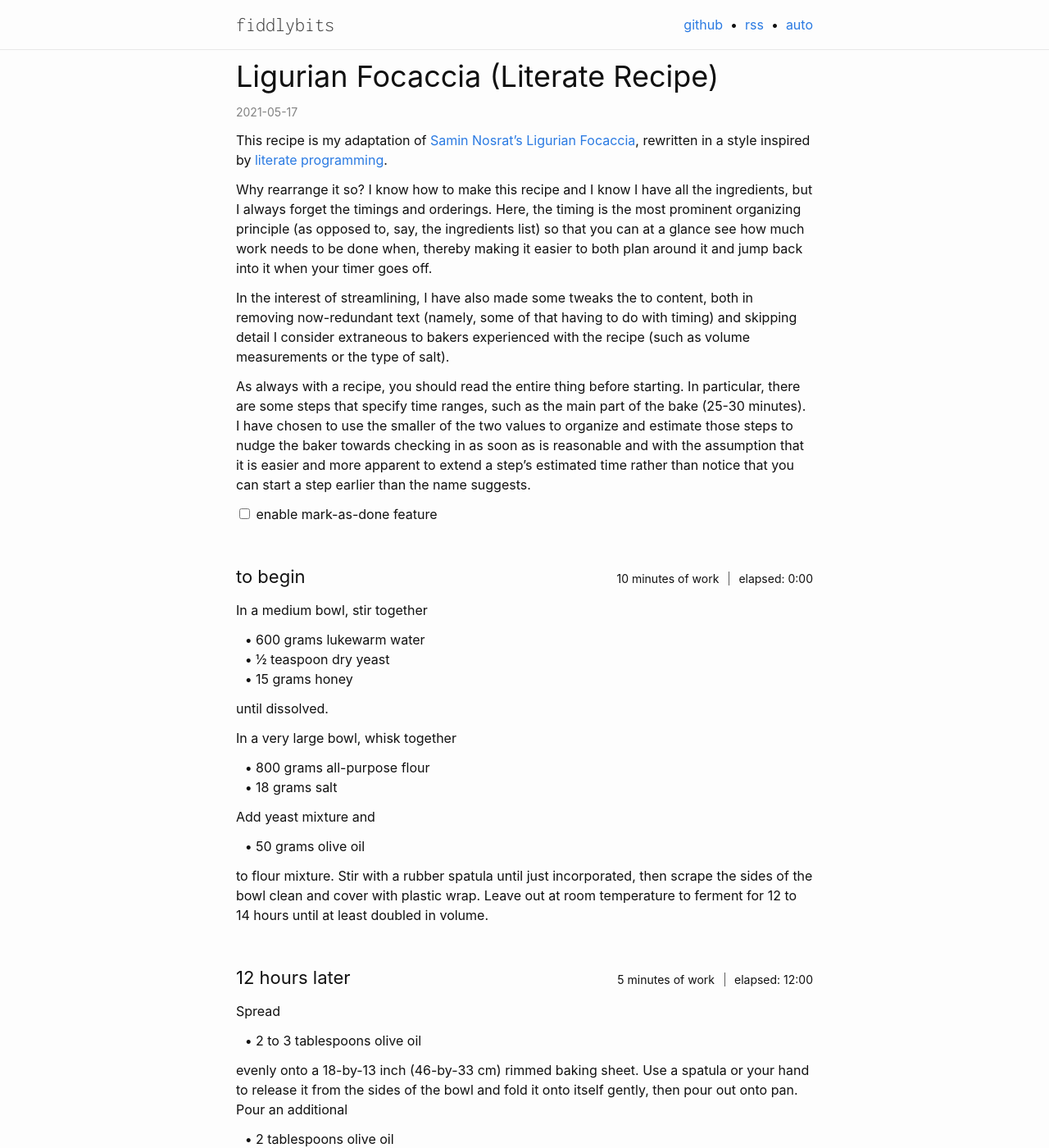
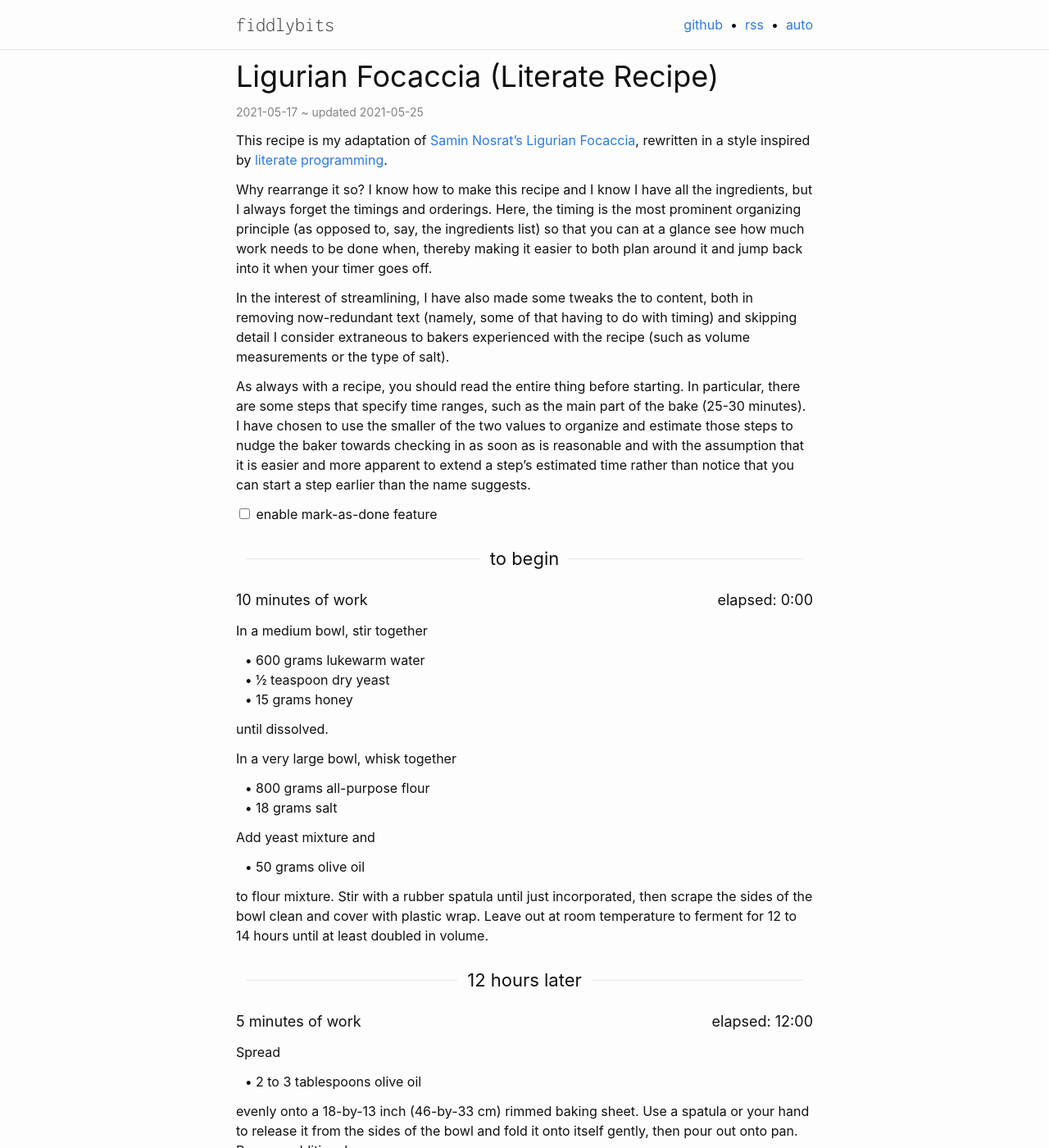
Before and after one commit to seansfkelley/seansfkelley.github.io, a Jekyll site: the page built from _posts/2021-05-17-literate-focaccia.md, in a window 1280 px wide and 1400 px high. Shown: the whole window at 82% size. Built offline with Jekyll 4.4.1, drawn with Linux system fonts in a browser that asks for light colours; some web fonts are replaced.

Commit message:
Change layout of focaccia recipe to call out breaks better.

```diff
--- a/_plugins/literate_recipe_step_tag.rb
+++ b/_plugins/literate_recipe_step_tag.rb
@@ -79,12 +79,14 @@ class LiterateRecipeStepTag < Liquid::Block
 
       "<section class=\"recipe-step\" data-step-number=\"#{steps.length}\">
         <h3>
+          <hr />
           #{title}
-          <span class=\"metadata\">
-            <span class=\"duration\">#{self.print_duration_longform(duration)} of work</span><!--
-          --><span class=\"elapsed\">elapsed: #{self.print_duration_shortform(elapsed)}</span>
-          </span>
+          <hr />
         </h3>
+        <h4 class=\"metadata\">
+          <span class=\"duration\">#{self.print_duration_longform(duration)} of work</span>
+          <span class=\"elapsed\">elapsed: #{self.print_duration_shortform(elapsed)}</span>
+        </h4>
         #{converter.convert(text)}
         <button class=\"done-button\">
           mark as done
--- a/_posts/2021-05-17-literate-focaccia.md
+++ b/_posts/2021-05-17-literate-focaccia.md
@@ -6,6 +6,7 @@ custom-js-list:
 custom-css-list:
   - /assets/literate-recipe/literate-recipe.css
 redirect_from: /focaccia
+last_modified_at: 2021-05-25
 ---
 
 This recipe is my adaptation of [Samin Nosrat's Ligurian Focaccia](https://www.saltfatacidheat.com/fat/ligurian-focaccia), rewritten in a style inspired by [literate programming](https://en.wikipedia.org/wiki/Literate_programming).
--- a/assets/literate-recipe/literate-recipe.scss
+++ b/assets/literate-recipe/literate-recipe.scss
@@ -5,32 +5,21 @@
 @import "variables";
 
 section.recipe-step {
-  margin-top: $spacing * 4;
-
   h3 {
     display: flex;
     align-items: center;
-    justify-content: space-between;
 
-    .duration, .elapsed {
-      font-size: $font-size-small;
+    hr {
+      flex: 1;
     }
+  }
 
-    .metadata {
-      text-align: right;
-    }
+  .metadata {
+    display: flex;
+    align-items: center;
 
-    .duration {
-      display: block;
-    }
-
-    @media screen and (min-width: $width-mobile) {
-      .duration {
-        display: initial;
-        padding-right: $spacing;
-        border-right: 1px solid var(--text-color-faded);
-        margin-right: $spacing - 1;
-      }
+    .elapsed {
+      margin-left: auto;
     }
   }
 
```
Also changed, not shown: .circleci/config.yml.
